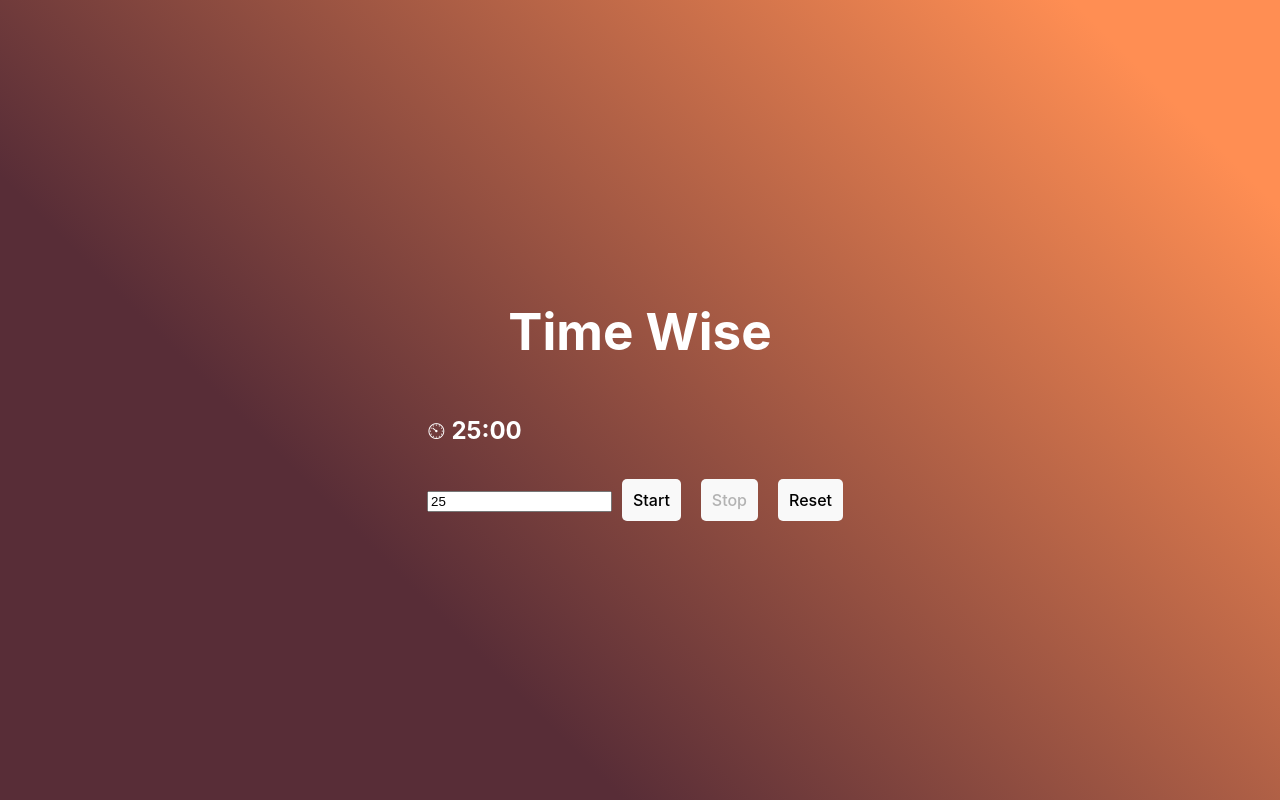
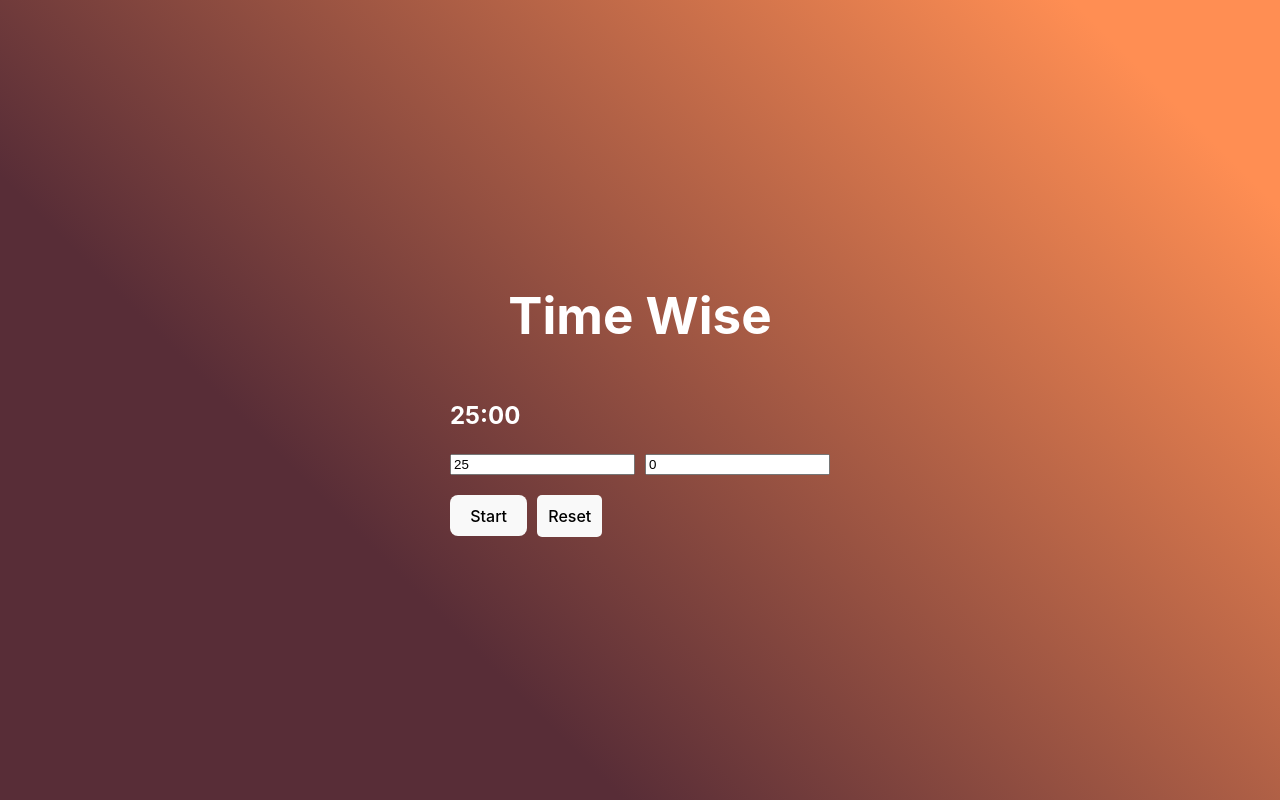
Before and after one commit to Jenni4B/myTimer, a React (Vite) app: page / in a window 1280 px wide. Built offline with nearby package versions, Linux system fonts and the light colour scheme.

Commit message:
did the Pause/Start/Resume dynamic, once I figure out how to get colors, I'll add that. By the next commit I should make the reset button avaliable when the timer is paused.

```diff
--- a/src/App.css
+++ b/src/App.css
@@ -12,8 +12,8 @@ html, body, #root {
   justify-content: center;
   background: linear-gradient(45deg, #582d37 30%, #FF8E53 90%);
   color: white;
-  height: 100%; /* Take full height of the page */
-  width: 100%; /* Take full width of the page */
+  height: 100%;
+  width: 100%;
 }
 
 .controlButton {
--- a/src/components/common/Button.jsx
+++ b/src/components/common/Button.jsx
@@ -1,27 +1,28 @@
-// the state of the button; either says "Start", "Pause", or "Resume"
-// depending on the state of the timer itself.
-// if the timer is paused and the button is clicked, the timer should resume.
-// if the timer is running and the button is clicked, the timer should pause.
-// if the timer hasn't started yet and the button is clicked, the timer should start.
+import React from "react";
 
-import { useState } from "react";
+const Button = ({ isRunning, isPaused, onStart, onPause, onResume }) => {
+  const getButtonClasses = () => {
+    if (!isRunning) return "bg-green-500 hover:bg-green-600"; // Start
+    if (isPaused) return "bg-blue-500 hover:bg-blue-600"; // Resume
+    return "bg-red-500 hover:bg-red-600"; // Pause
+  };
 
-
-const [buttonText, setButtonText] = useState("Start");
-
-// Button component
-
-const Button = ({ onClick }) => {
-
-    // Change button text based on the current state
-
-
-
-    // Button text
-    return (
-        <button onClick={onClick}>{buttonText}</button>
-    );
-
+  return (
+    <button
+      className={`px-4 py-2 rounded-md text-white font-semibold transition duration-300 ${getButtonClasses()}`}
+      onClick={() => {
+        if (!isRunning) {
+          onStart();
+        } else if (isPaused) {
+          onResume();
+        } else {
+          onPause();
+        }
+      }}
+    >
+      {isRunning ? (isPaused ? "Resume" : "Pause") : "Start"}
+    </button>
+  );
 };
 
 export default Button;
--- a/src/components/timer/TimerControls.jsx
+++ b/src/components/timer/TimerControls.jsx
@@ -1,73 +1,91 @@
 import { useState, useEffect } from "react";
+import Button from "../common/Button";
 
 const TimerControls = () => {
-  const [customTime, setCustomTime] = useState(25); // User-defined time (default: 25 minutes)
-  const [totalSeconds, setTotalSeconds] = useState(25 * 60); // Total seconds for timer
-  const [isRunning, setIsRunning] = useState(false); // Timer running state
+  const [customMinutes, setCustomMinutes] = useState(25);
+  const [customSeconds, setCustomSeconds] = useState(0);
+  const [totalSeconds, setTotalSeconds] = useState(25 * 60);
+  const [isRunning, setIsRunning] = useState(false);
+  const [isPaused, setIsPaused] = useState(false);
 
-  // the countdown logic
   useEffect(() => {
     let timer;
-    if (isRunning && totalSeconds > 0) {
+    if (isRunning && !isPaused && totalSeconds > 0) {
       timer = setInterval(() => {
-        setTotalSeconds((prev) => prev - 1);  // Decrement by 1 second
+        setTotalSeconds((prev) => prev - 1);
       }, 1000);
     } else if (totalSeconds === 0) {
-      setIsRunning(false); // Auto-stop when timer hits 0
+      setIsRunning(false);
+      setIsPaused(false);
       clearInterval(timer);
     }
-    return () => clearInterval(timer); // cleans up on unmount
-  }, [isRunning, totalSeconds]);
+    return () => clearInterval(timer);
+  }, [isRunning, isPaused, totalSeconds]);
 
-  // totalSeconds → mm:ss for display
   const minutes = Math.floor(totalSeconds / 60);
   const seconds = totalSeconds % 60;
 
-  // start timer
   const onStart = () => {
-    if (!isRunning) {
-      setTotalSeconds(customTime * 60); // Set based on user-defined customTime
-      setIsRunning(true);
-    }
+    setTotalSeconds(customMinutes * 60 + customSeconds);
+    setIsRunning(true);
+    setIsPaused(false);
   };
 
-  // stop timer
-  const onStop = () => setIsRunning(false);
+  const onPause = () => setIsPaused(true);
 
-  // reset timer
+  const onResume = () => setIsPaused(false);
+
   const onReset = () => {
     setIsRunning(false);
-    setTotalSeconds(customTime * 60); // resets to either the default or user-defined time if changed
+    setIsPaused(false);
+    setTotalSeconds(customMinutes * 60 + customSeconds);
   };
 
-  // Handle custom time input change
-  const handleCustomTimeChange = (e) => {
-    const newTime = Math.max(0, Number(e.target.value));
-    setCustomTime(newTime);
-    setTotalSeconds(newTime * 60);
+  const handleCustomMinutesChange = (e) => {
+    const newMinutes = Math.max(0, Number(e.target.value));
+    setCustomMinutes(newMinutes);
+    setTotalSeconds(newMinutes * 60 + customSeconds);
+  };
+
+  const handleCustomSecondsChange = (e) => {
+    const newSeconds = Math.max(0, Math.min(59, Number(e.target.value)));
+    setCustomSeconds(newSeconds);
+    setTotalSeconds(customMinutes * 60 + newSeconds);
   };
 
   return (
     <div className="timer-container">
       <h2>
-        ⏲ {String(minutes).padStart(2, "0")}:{String(seconds).padStart(2, "0")}
+        {String(minutes).padStart(2, "0")}:{String(seconds).padStart(2, "0")}
       </h2>
 
-      {/* Custom Time Input */}
-      <input
-        type="number"
-        value={customTime}
-        onChange={handleCustomTimeChange} // Updates both customTime & totalSeconds
-        disabled={isRunning} // Disable while timer is running
+      <div style={{ display: "flex", gap: "10px", marginBottom: "10px" }}>
+        <input
+          type="number"
+          value={customMinutes}
+          onChange={handleCustomMinutesChange}
+          disabled={isRunning}
+          placeholder="Minutes"
+        />
+        <input
+          type="number"
+          max="59"
+          value={customSeconds}
+          onChange={handleCustomSecondsChange}
+          disabled={isRunning}
+          placeholder="Seconds"
+        />
+      </div>
+
+      {/* Use the new Button component */}
+      <Button
+        isRunning={isRunning}
+        isPaused={isPaused}
+        onStart={onStart}
+        onPause={onPause}
+        onResume={onResume}
       />
 
-      {/* Control Buttons */}
-      <button className="controlButton" onClick={onStart} disabled={isRunning}>
-        Start
-      </button>
-      <button className="controlButton" onClick={onStop} disabled={!isRunning}>
-        Stop
-      </button>
       <button className="controlButton" onClick={onReset} disabled={isRunning}>
         Reset
       </button>
```
